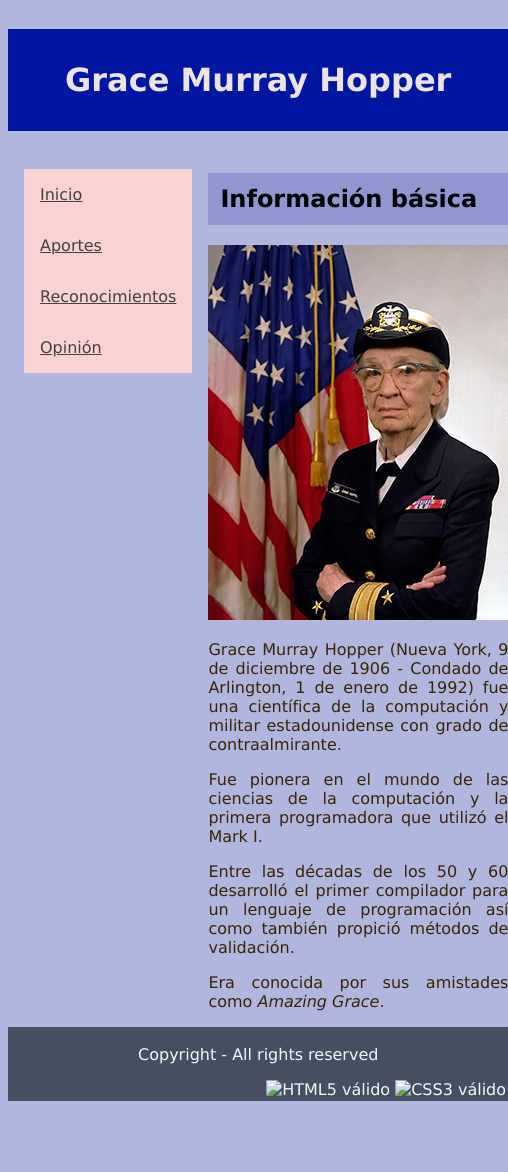
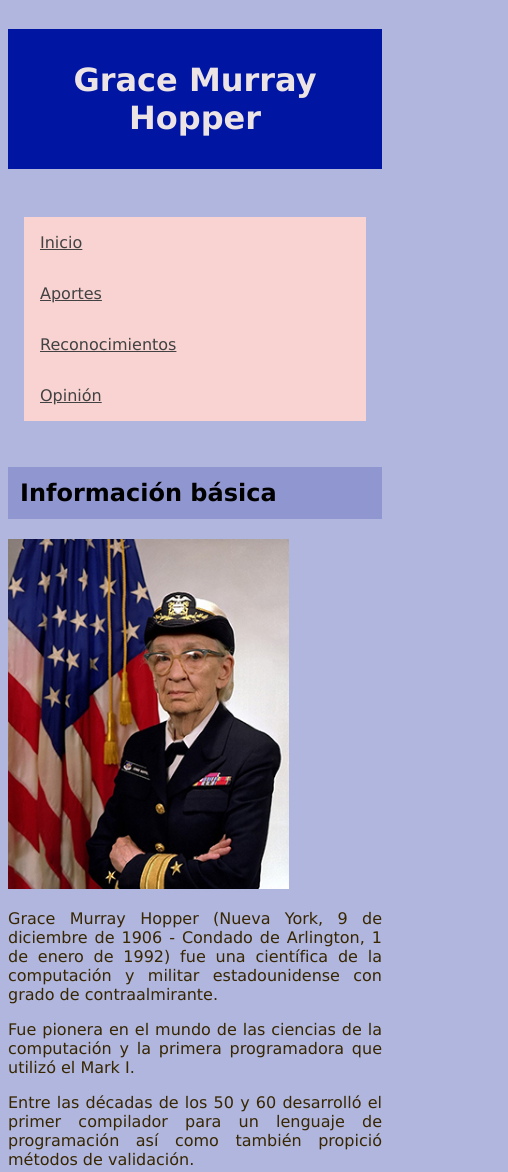
Before and after one commit to ceMelendi/sew_old, a plain HTML site: page index.html in a window 390 px wide. Shown: the top 1172 px of the page, 508 px wide, since content can reach past the window. Before the commit the page ends 1109 px from the top, so only its background shows below. Drawn offline with Linux system fonts and the light colour scheme.

Commit message:
Add files via upload

```diff
--- /dev/null
+++ b/estilos/movilPosition.css
@@ -0,0 +1,22 @@
+@media only screen and (max-width: 700px){
+    /*Especificidad: 001*/
+    body {
+      grid-template-areas:
+      "header"
+      "menu"
+      "section"
+      "footer";
+      grid-template-columns: none;
+      grid-row-gap: 10px;
+    }
+    /*Especificidad (0,0,1)*/
+    img{
+        width: 75%;
+        height: auto;
+    }
+    /*Especificidad (0,0,1)*/
+    video{
+        max-width: 75%;
+        height: auto;
+    }
+  }
--- a/index.html
+++ b/index.html
@@ -10,6 +10,7 @@
     <meta name="keywords" content="Grace Murray Hoppper, computación, programación"/>
     <meta name ="viewport" content ="width=device-width, initial scale=1.0" />
     <link rel="stylesheet" type="text/css" href="estilos/estilo.css" />
+    <link rel="stylesheet" type="text/css" href="estilos/movilPosition.css" />
 </head>
 
 <body>
@@ -32,8 +33,6 @@
     </section>
     <footer>
         <p>Copyright - All rights reserved</p>
-        <img src="multimedia/HTML5.png" alt="HTML5 válido">
-        <img src="multimedia/CSS3.png" alt="CSS3 válido">
     </footer>
 </body>
 </html>
```
Also changed, not shown: aportes.html (+1 -2 lines), formularioOpinion.html (+1 -2 lines), premios.html (+1 -2 lines).
